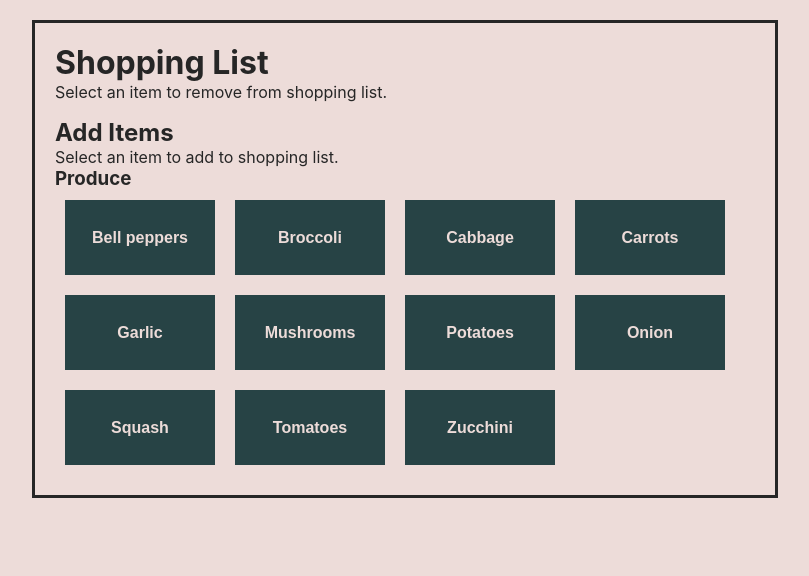
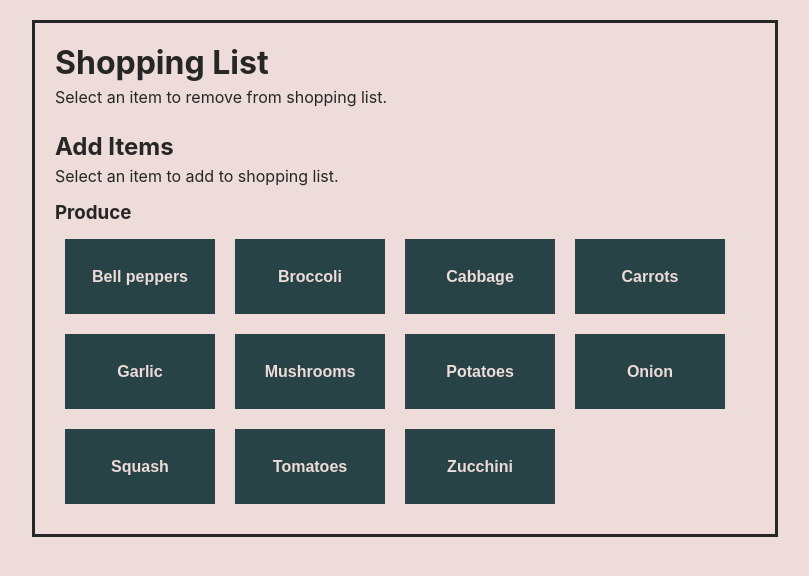
Before and after one commit to MichelleRS/react-shopping-list, a React (Create React App) app: page / in a window 1280 px wide. Shown: the top 576 px of the page, without its empty margins (235-1044 px from the left). Built offline with nearby package versions, Linux system fonts and the light colour scheme.

Commit message:
Add margins to text elements

```diff
--- a/src/App.css
+++ b/src/App.css
@@ -16,6 +16,24 @@ p {
   padding: 0px;
   /* apply text color */
   color: var(--color3);
+}
+
+h1,
+h2,
+h3 {
+  margin-bottom: 5px;
+}
+
+h2 {
+  margin-top: 25px;
+}
+
+h3 {
+  margin-top: 15px;
+}
+
+p {
+  margin-bottom: 10px;
 }
 
 li {
```
